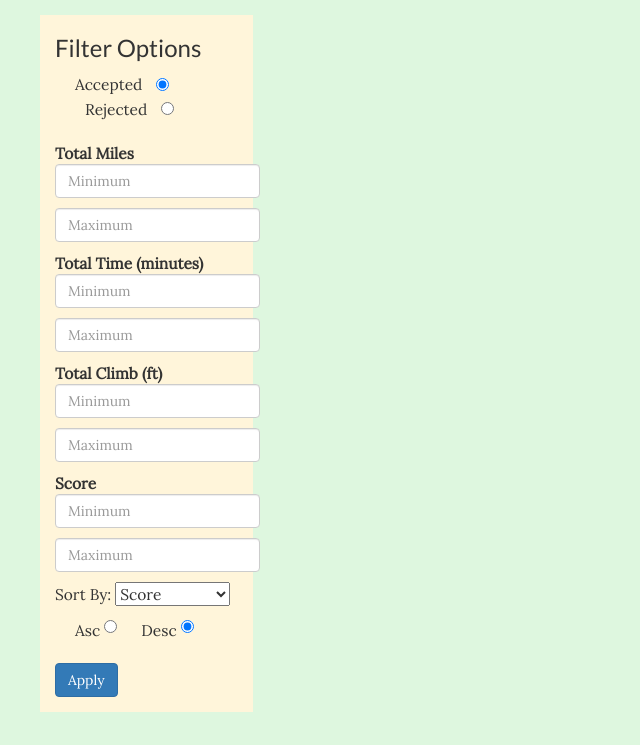
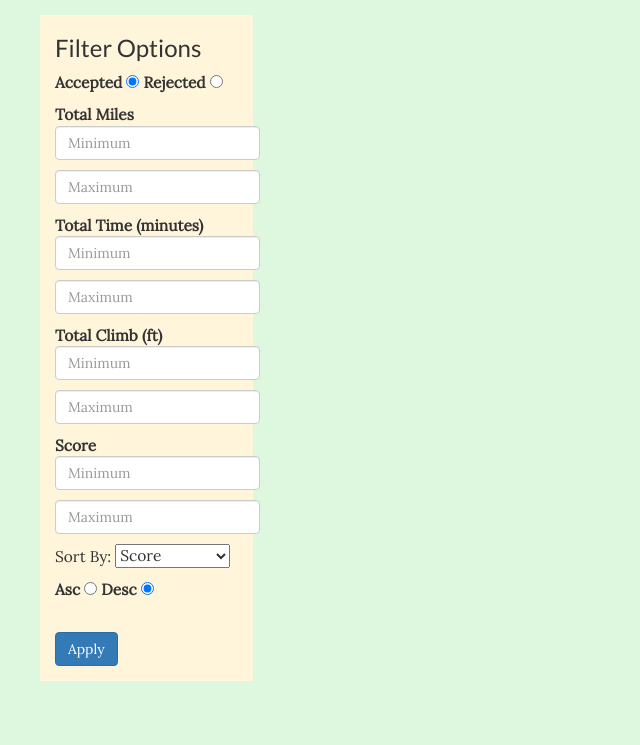
Before and after one commit to valeriewilson/velocity, a Flask app: template templates/routes.html in a window 1280 px wide. Shown: the part 55-800 px from the top of the page, without its empty margins (0-640 px from the left). Run offline with Flask 2, Linux system fonts and the light colour scheme; the template is opened without the code that fills it, so the values that code supplies are empty; some libraries are stand-ins or nearby versions.

Commit message:
Cleaned up Bootstrap & CSS

```diff
--- a/static/home.js
+++ b/static/home.js
@@ -144,7 +144,7 @@ function displayResults(results) {
     var mid_lon = results.mid_lon;
 
     $('#loading-image').addClass("hidden");
-    $('#ride-stats-miles').text("Miles: "+ total_miles.toFixed(1) + " miles");
+    $('#ride-stats-miles').text("Distance: "+ total_miles.toFixed(1) + " miles");
     $('#ride-stats-minutes').text("Time: " + Math.round(total_time) + " minutes ");
     $('#ride-stats-elevation').text("Total climb: " + Math.round(total_elevation) + " ft");
     $('#map').removeClass("hidden");
--- a/static/styles.css
+++ b/static/styles.css
@@ -47,12 +47,6 @@ body {
 h3 {
     font-family: 'Lato', sans-serif;
 }
-label .radio-label {
-    float: left;
-    clear: none;
-    display: block;
-    padding-left: 0;
-}
 #flash-message {
     margin-left: 30px;
     margin-top: 10px;
@@ -64,6 +58,12 @@ label .radio-label {
 input {
     margin-bottom: 10px;
     margin-right: 20px;
+}
+input[type=radio] {
+    margin-bottom: 10px;
+}
+input[type=submit] {
+    margin-top: 10px;
 }
 .btn {
     margin-bottom: 15px;
@@ -77,3 +77,6 @@ select {
 p {
     width: 300px;
 }
+.ride-stats span {
+    font-weight: bold;
+}
--- a/templates/routes.html
+++ b/templates/routes.html
@@ -11,11 +11,13 @@
 
             <form action="/filter" method="GET" id="filter-form" class="form-inline" novalidate>
 
-                <label class="radio-inline radio-label">Accepted</label>
-                <input type="radio" name="route-approval" value="True" class="radio-inline route-approval" id="accepted-routes" checked>
+                <label>Accepted
+                    <input type="radio" name="route-approval" value="True" id="accepted-routes" class="route-approval" checked>
+                </label>
 
-                <label class="radio-inline radio-label">Rejected</label>
-                <input type="radio" name="route-approval" value="False" class="radio-inline route-approval" id="rejected-routes"><br><br>
+                <label>Rejected
+                    <input type="radio" name="route-approval" value="False" id="rejected-routes" class="route-approval"><br>
+                </label>
 
                 <b>Total Miles</b>
                 <div id="mile-range" class="form-group">
@@ -56,10 +58,13 @@
                         <option id="sort-option" value="miles">Miles</option>
                     </select><br>
 
-                    <label class="radio-inline">Asc</label>
-                    <input type="radio" name="sort-method" value="asc" id="asc" class="sort-method">
-                    <label class="radio-inline">Desc</label>
-                    <input type="radio" name="sort-method" value="desc" id="desc" class="sort-method" checked><br>
+                    <label>Asc
+                        <input type="radio" name="sort-method" value="asc" id="asc" class="sort-method">
+                    </label>
+
+                    <label>Desc
+                        <input type="radio" name="sort-method" value="desc" id="desc" class="sort-method" checked><br>
+                    </label>
                 </div>
 
                 <br>
```
Also changed, not shown: templates/home.html (+11 -8 lines).
